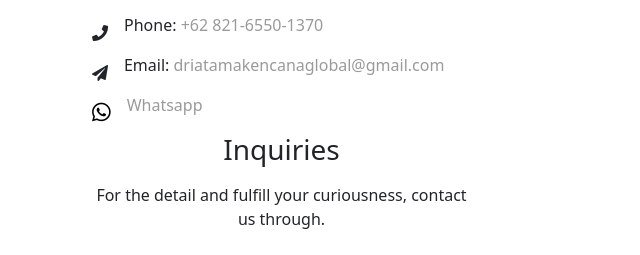
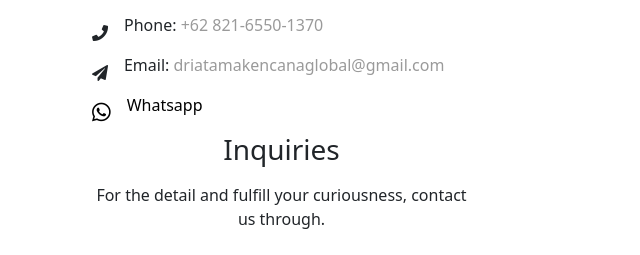
Before and after one commit to ig67co9f/website-project, a plain HTML site: page index.html in a window 1280 px wide. Shown: the part 4751-5006 px from the top of the page, 596-1236 px from the left. Drawn offline with nearby package versions, Linux system fonts and the light colour scheme.

Commit message:
whatsapp color update

```diff
--- a/index.html
+++ b/index.html
@@ -519,7 +519,7 @@
                           <a href="https://wa.me/6282165501370" style="color: black;"> <span class="fab fa-whatsapp fa-lg" aria-hidden="true"></span></a>
                         </div>
                         <div class="text pl-3">
-                          <p><a href="https://wa.me/6282165501370" style="color: rgb(154, 154, 154);">Whatsapp</a></p>
+                          <p><a href="https://wa.me/6282165501370" style="color: black">Whatsapp</a></p>
                         </div>
                       </div>
                         <h3 class="pb-2">Inquiries</h3><div class="dbox w-100 d-flex align-items-start">
```
